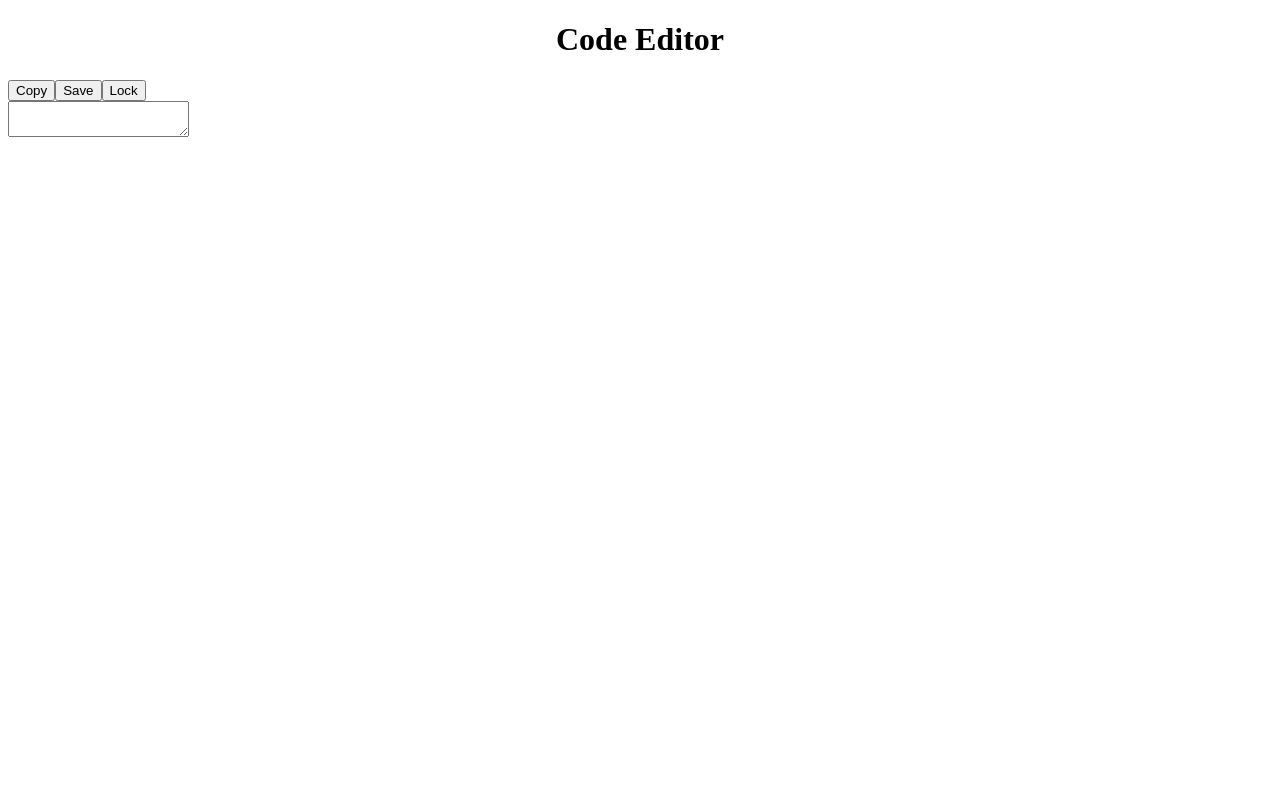
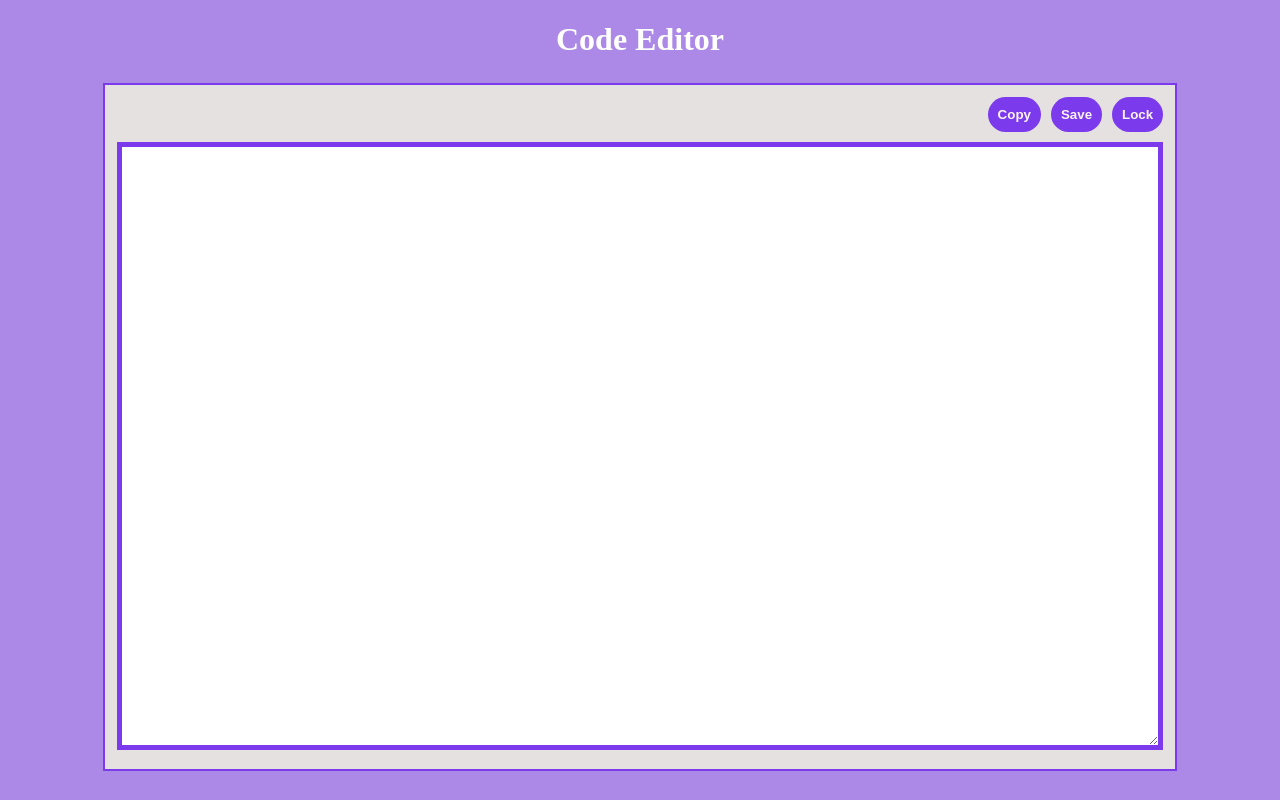
Before and after one commit to BijendraRaut/code-editor, a React (Create React App) app: page / in a window 1280 px wide. Built offline with nearby package versions, Linux system fonts and the light colour scheme.

Commit message:
style - applied style to the app

```diff
--- a/src/App.css
+++ b/src/App.css
@@ -1,38 +1,68 @@
-.App {
-  text-align: center;
+:root {
+  --primary-color: #7c3aed;
+  --secondary-color: #e5e1e1;
+  --tertiary-color: #ac89e7;
+  background-color: var(--tertiary-color);
+  color: white;
 }
 
-.App-logo {
-  height: 40vmin;
-  pointer-events: none;
-}
+/* Code container */
+.code-container {
+  box-sizing: border-box;
+  width: 85%;
+  height: 43rem;
+  border: 2.5px solid var(--primary-color);
+  background-color: var(--secondary-color);
+  margin: 25px auto;
+  padding: 12px;
 
-@media (prefers-reduced-motion: no-preference) {
-  .App-logo {
-    animation: App-logo-spin infinite 20s linear;
+  &.locked {
+    background-color: #f2f2f2;
   }
 }
 
-.App-header {
-  background-color: #282c34;
-  min-height: 100vh;
-  display: flex;
-  flex-direction: column;
-  align-items: center;
-  justify-content: center;
-  font-size: calc(10px + 2vmin);
-  color: white;
+/* Code box */
+.code-box {
+  box-sizing: border-box;
+  width: 100%;
+  height: 38rem;
+  outline: none;
+  padding: 12px;
+  border: 5px solid var(--primary-color);
 }
 
-.App-link {
-  color: #61dafb;
+/* Code icons */
+.code-icon {
+  margin-bottom: 10px;
+  display: flex;
+  justify-content: flex-end;
 }
 
-@keyframes App-logo-spin {
-  from {
-    transform: rotate(0deg);
+/* Code Buttons */
+.code-button {
+  border: none;
+  border-radius: 20px;
+  margin-right: 10px;
+  padding: 10px;
+  background-color: var(--primary-color);
+  color: rgb(255, 244, 244);
+  font-weight: bolder;
+  cursor: pointer;
+
+  &:hover {
+    background-color: var(--tertiary-color);
   }
-  to {
-    transform: rotate(360deg);
+
+  &:last-child {
+    margin-right: 0;
+  }
+
+  &.locked {
+    background-color: var(--secondary-color);
+    cursor: not-allowed;
+
+    &:hover {
+      background-color: var(--secondary-color);
+    }
   }
 }
```
